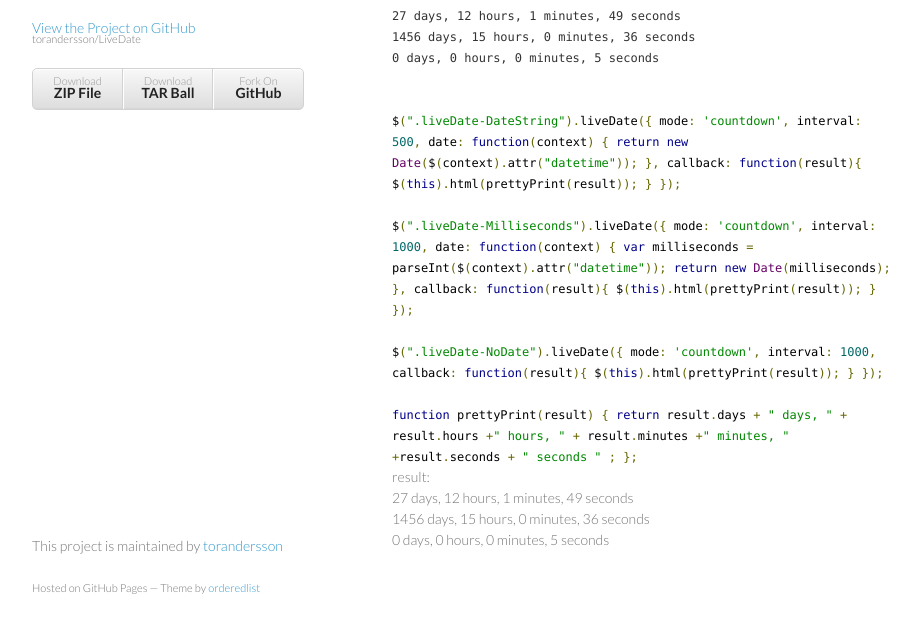
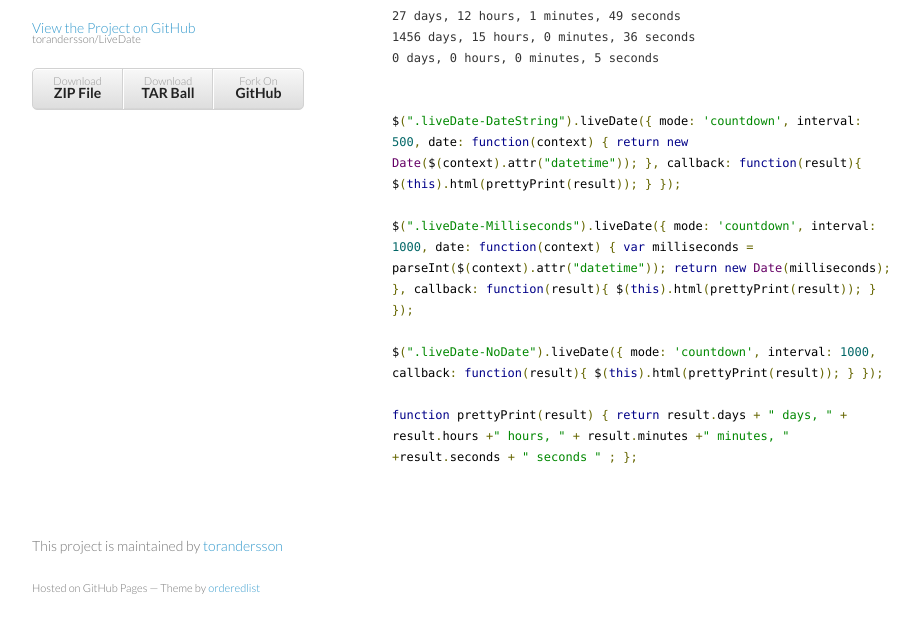
Before and after one commit to torandersson/LiveDate, a plain HTML site: page index.html in a window 1280 px wide. Shown: the part 133-766 px from the top of the page, without its empty margins (178-1097 px from the left). Drawn offline with nearby package versions, Linux system fonts and the light colour scheme.

Commit message:
formatted

```diff
--- a/index.html
+++ b/index.html
@@ -108,18 +108,7 @@
 
 
 
-<p>result:
-  <br>
-    <!--With date string -->
-  <time datetime="Fri Mar 16 2012 10:17:45 GMT+0600 (CET)" class="liveDate-DateString"></time>
-  <br>
- <!--With milliseconds string -->
-  <time datetime="1460100010000" class="liveDate-Milliseconds"></time>
-  <br>
-  <!--With no date set -->
-  <time datetime="" class="liveDate-NoDate"></time>
-  <br>
-</p>
+
       </section>
       <footer>
         <p>This project is maintained by <a href="https://github.com/torandersson">torandersson</a></p>
```
